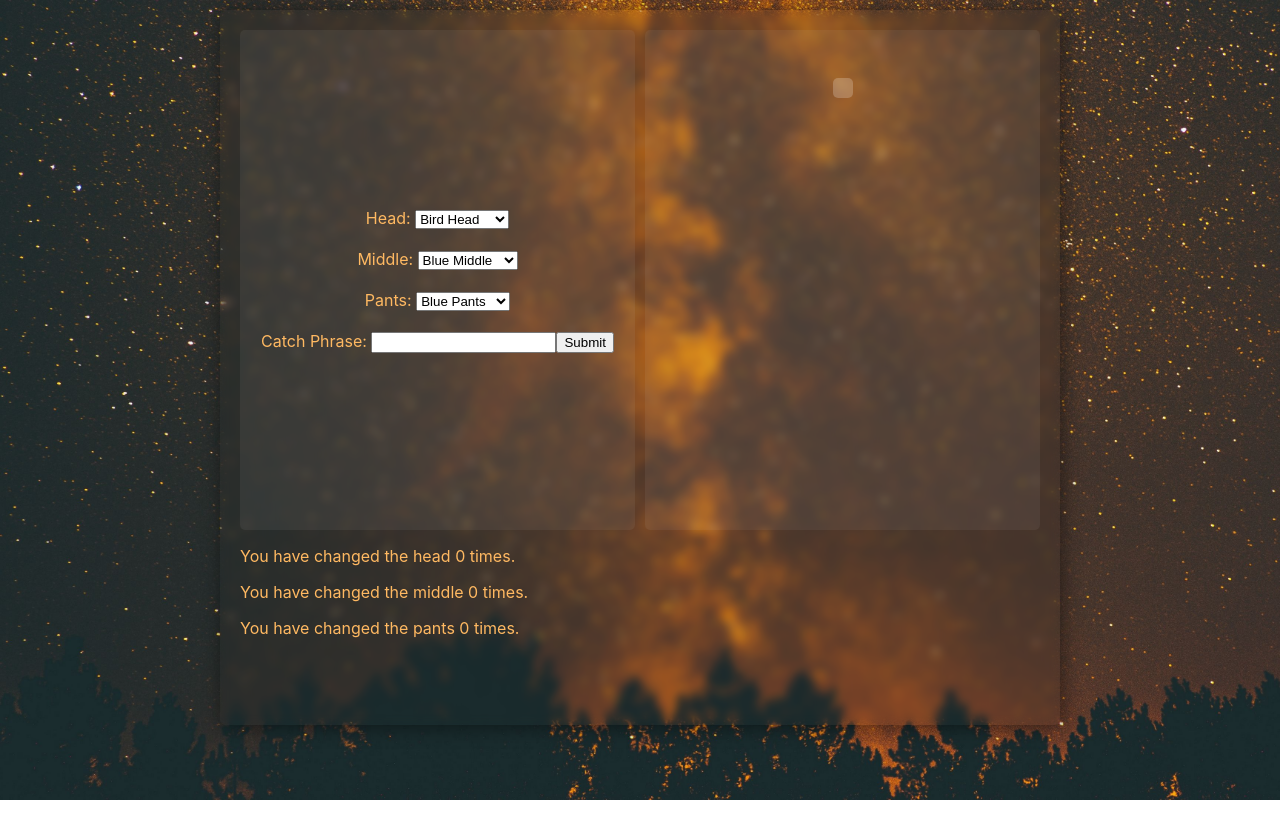
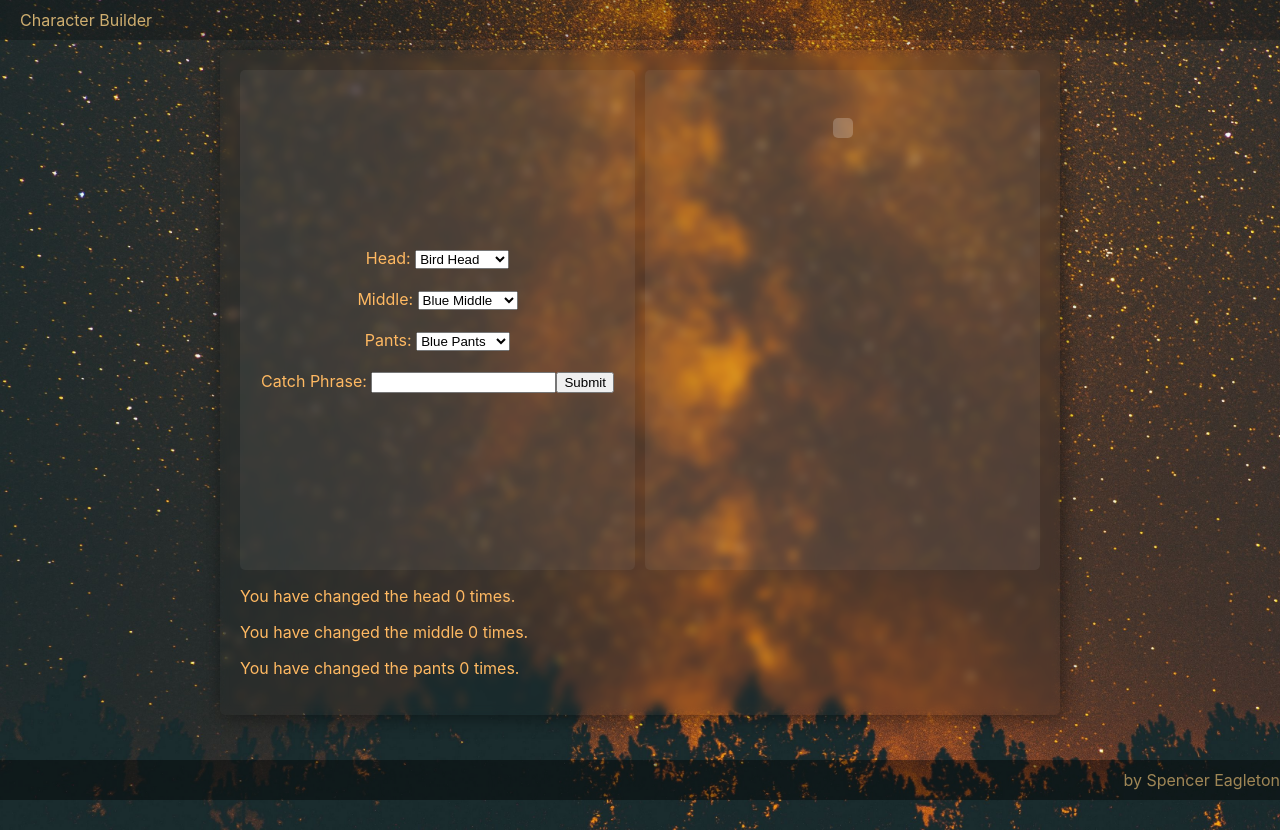
Before and after one commit to spencer-eagleton/react-character-builder, a React (Create React App) app: page / in a window 1280 px wide. Before the commit the page ends 800 px from the top, so only its background shows below. Built offline with nearby package versions, Linux system fonts and the light colour scheme.

Commit message:
added header and footer

```diff
--- a/src/App.css
+++ b/src/App.css
@@ -39,5 +39,5 @@
 
 .body {
   background-size: cover;
-  height: 800px;
+  height: 830px;
 }
--- a/src/App.js
+++ b/src/App.js
@@ -2,12 +2,19 @@ import './App.css';
 
 import Home from './views/Home/Home';
 import background from './background.jpeg';
+import Header from './components/Header/Header';
+import Footer from './components/Footer/Footer';
 
 function App() {
   return (
-    <div className="body" style={{ backgroundImage: `url(${background})` }}>
-      <Home />
-    </div>
+    <>
+      <div className="body" style={{ backgroundImage: `url(${background})` }}>
+        <Header />
+        <Home />
+        <Footer />
+      </div>
+      <footer />
+    </>
   );
 }
 
--- /dev/null
+++ b/src/components/Footer/Footer.css
@@ -0,0 +1,11 @@
+footer {
+  height: 40px;
+  background-color: rgba(0, 0, 0, 0.233);
+  display: flex;
+  align-items: center;
+  justify-content: flex-end;
+  position: fixed;
+  width: 100%;
+  bottom: 0;
+  color: rgb(207, 174, 111);
+}
--- /dev/null
+++ b/src/components/Footer/Footer.js
@@ -0,0 +1,4 @@
+import './Footer.css';
+export default function Footer() {
+  return <footer>by Spencer Eagleton</footer>;
+}
--- /dev/null
+++ b/src/components/Header/Header.css
@@ -0,0 +1,10 @@
+header {
+  height: 40px;
+  background-color: rgba(0, 0, 0, 0.233);
+  display: flex;
+  align-items: center;
+  padding-left: 20px;
+  position: fixed;
+  width: 100%;
+  color: rgb(207, 174, 111);
+}
--- /dev/null
+++ b/src/components/Header/Header.js
@@ -0,0 +1,4 @@
+import './Header.css';
+export default function Header() {
+  return <header>Character Builder</header>;
+}
--- a/src/views/Home/Home.css
+++ b/src/views/Home/Home.css
@@ -2,9 +2,9 @@ main {
   border-radius: 5px;
   box-shadow: rgba(0, 0, 0, 0.479) 2px 2px 20px;
   max-width: 800px;
-  height: 675px;
+  height: 625px;
   position: relative;
-  top: 10px;
+  top: 50px;
   margin: auto;
   backdrop-filter: blur(5px);
   background-color: rgba(37, 37, 37, 0.082);
```
